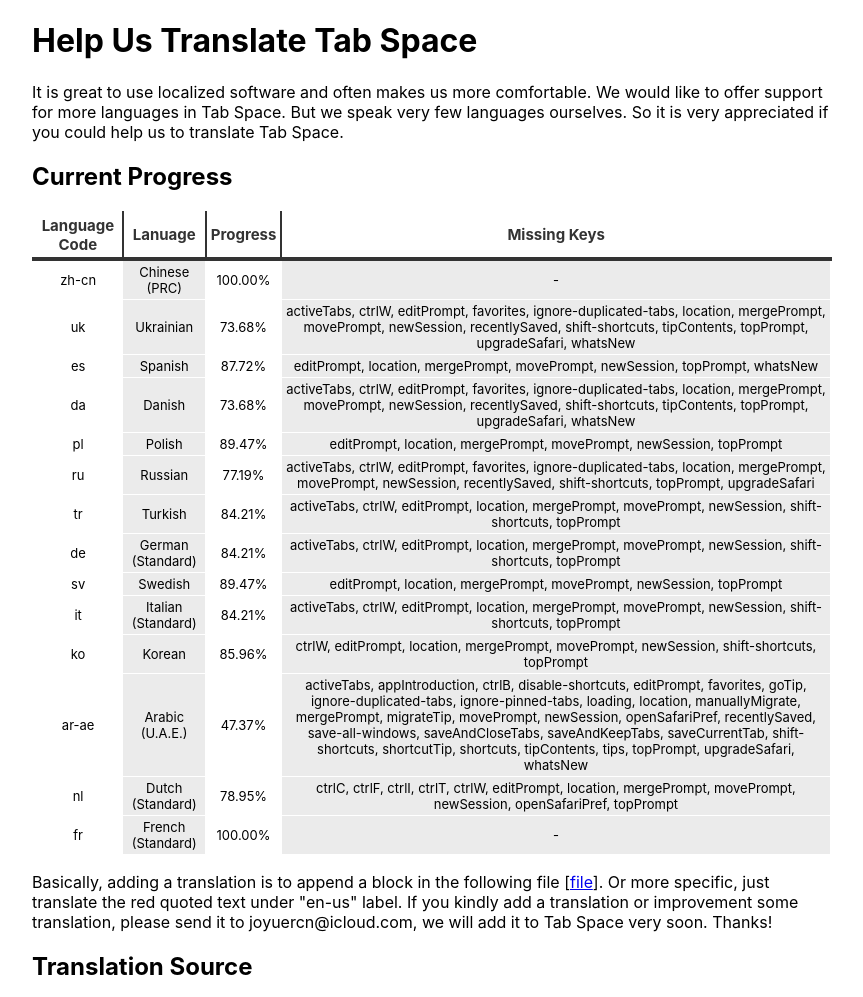
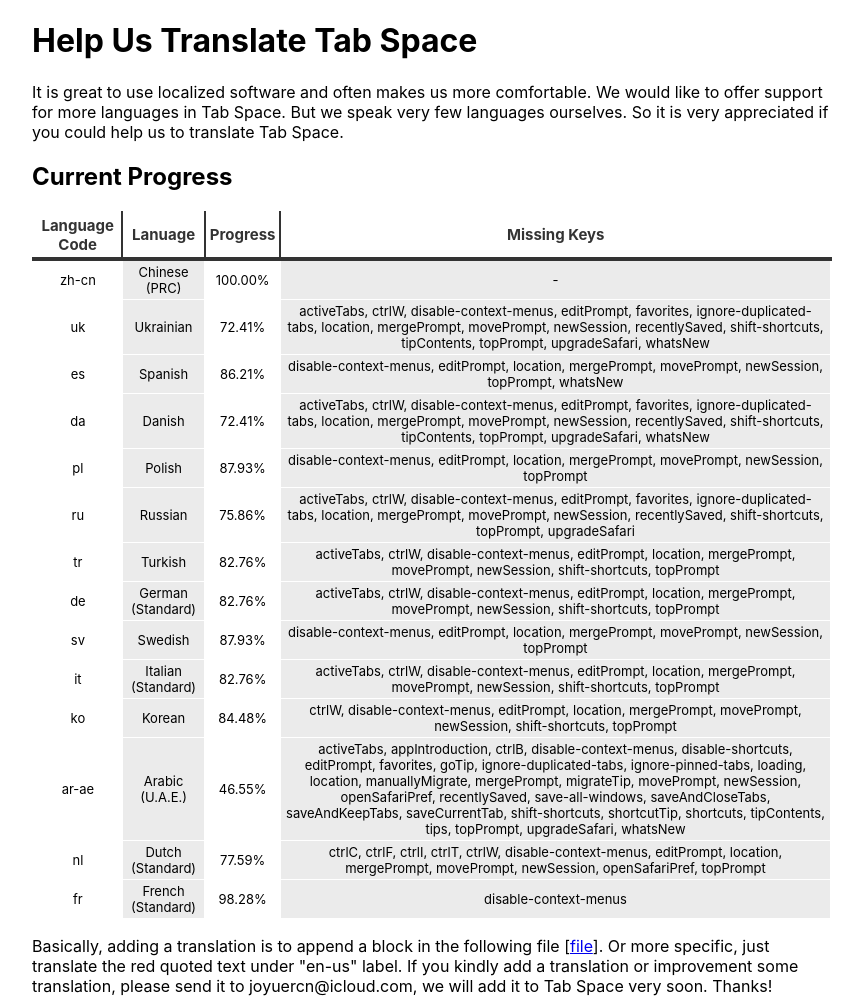
Before and after one commit to yuanzhoucq/Tab-Space, a Jekyll site: the page translate.html, which Jekyll copies as it is, in a window 1280 px wide, cut to the strip 0-997 px from the top of the page. Shown: the whole strip, without its empty margins (208-1071 px from the left). Built offline with Jekyll 4.4.1, drawn with Linux system fonts in a browser that asks for light colours.

Commit message:
hide context menus

```diff
--- a/admin/src/constants.js
+++ b/admin/src/constants.js
@@ -4,7 +4,8 @@
         "ignore-duplicated-tabs",
         "save-all-windows",
         "shift-shortcuts",
-        "disable-shortcuts"
+        "disable-shortcuts",
+        "disable-context-menus"
     ],
     preferredLanguageKey: "preferred-language",
     languages: [
--- a/admin/src/lang.json
+++ b/admin/src/lang.json
@@ -42,6 +42,7 @@
         "save-all-windows": "Save tabs from all windows",
         "shift-shortcuts": "Trigger shortcuts with Ctrl + Shift",
         "disable-shortcuts": "Disable shortcuts",
+        "disable-context-menus": "Disable context menus",
         "shortcuts": "Shortcuts",
         "shortcutTip": "Note: shortcuts do not work when Safari address bar is empty.",
         "ctrlL": "Close left tabs",
@@ -107,6 +108,7 @@
         "save-all-windows": "点击时保存所有窗口的标签页",
         "shift-shortcuts": "使用 Ctrl + Shift 触发快捷键",
         "disable-shortcuts": "禁用快捷键",
+        "disable-context-menus": "禁用右键菜单",
         "shortcuts": "快捷键",
         "shortcutTip": "注意：Safari 地址栏为空时快捷键无法使用。",
         "ctrlL": "关闭左侧标签页",
--- a/translate.html
+++ b/translate.html
@@ -69,19 +69,19 @@
     translate Tab Space.</p>
   <h2>Current Progress</h2>
   <table class="greyGridTable"><thead><tr><th class="lang-th">Language Code</th><th class="name-th">Lanuage</th><th class="progress-th">Progress</th><th class="missingkeys-th">Missing Keys</th></tr></thead><tbody ><tr ><td class="lang-td td_text">zh-cn</td><td class="name-td td_text">Chinese (PRC)</td><td class="progress-td td_text">100.00%</td><td class="missingkeys-td td_text">-</td></tr>
-<tr ><td class="lang-td td_text">uk</td><td class="name-td td_text">Ukrainian</td><td class="progress-td td_text">73.68%</td><td class="missingkeys-td td_text">activeTabs, ctrlW, editPrompt, favorites, ignore-duplicated-tabs, location, mergePrompt, movePrompt, newSession, recentlySaved, shift-shortcuts, tipContents, topPrompt, upgradeSafari, whatsNew</td></tr>
-<tr ><td class="lang-td td_text">es</td><td class="name-td td_text">Spanish</td><td class="progress-td td_text">87.72%</td><td class="missingkeys-td td_text">editPrompt, location, mergePrompt, movePrompt, newSession, topPrompt, whatsNew</td></tr>
-<tr ><td class="lang-td td_text">da</td><td class="name-td td_text">Danish</td><td class="progress-td td_text">73.68%</td><td class="missingkeys-td td_text">activeTabs, ctrlW, editPrompt, favorites, ignore-duplicated-tabs, location, mergePrompt, movePrompt, newSession, recentlySaved, shift-shortcuts, tipContents, topPrompt, upgradeSafari, whatsNew</td></tr>
-<tr ><td class="lang-td td_text">pl</td><td class="name-td td_text">Polish</td><td class="progress-td td_text">89.47%</td><td class="missingkeys-td td_text">editPrompt, location, mergePrompt, movePrompt, newSession, topPrompt</td></tr>
-<tr ><td class="lang-td td_text">ru</td><td class="name-td td_text">Russian</td><td class="progress-td td_text">77.19%</td><td class="missingkeys-td td_text">activeTabs, ctrlW, editPrompt, favorites, ignore-duplicated-tabs, location, mergePrompt, movePrompt, newSession, recentlySaved, shift-shortcuts, topPrompt, upgradeSafari</td></tr>
-<tr ><td class="lang-td td_text">tr</td><td class="name-td td_text">Turkish</td><td class="progress-td td_text">84.21%</td><td class="missingkeys-td td_text">activeTabs, ctrlW, editPrompt, location, mergePrompt, movePrompt, newSession, shift-shortcuts, topPrompt</td></tr>
-<tr ><td class="lang-td td_text">de</td><td class="name-td td_text">German (Standard)</td><td class="progress-td td_text">84.21%</td><td class="missingkeys-td td_text">activeTabs, ctrlW, editPrompt, location, mergePrompt, movePrompt, newSession, shift-shortcuts, topPrompt</td></tr>
-<tr ><td class="lang-td td_text">sv</td><td class="name-td td_text">Swedish</td><td class="progress-td td_text">89.47%</td><td class="missingkeys-td td_text">editPrompt, location, mergePrompt, movePrompt, newSession, topPrompt</td></tr>
-<tr ><td class="lang-td td_text">it</td><td class="name-td td_text">Italian (Standard)</td><td class="progress-td td_text">84.21%</td><td class="missingkeys-td td_text">activeTabs, ctrlW, editPrompt, location, mergePrompt, movePrompt, newSession, shift-shortcuts, topPrompt</td></tr>
-<tr ><td class="lang-td td_text">ko</td><td class="name-td td_text">Korean</td><td class="progress-td td_text">85.96%</td><td class="missingkeys-td td_text">ctrlW, editPrompt, location, mergePrompt, movePrompt, newSession, shift-shortcuts, topPrompt</td></tr>
-<tr ><td class="lang-td td_text">ar-ae</td><td class="name-td td_text">Arabic (U.A.E.)</td><td class="progress-td td_text">47.37%</td><td class="missingkeys-td td_text">activeTabs, appIntroduction, ctrlB, disable-shortcuts, editPrompt, favorites, goTip, ignore-duplicated-tabs, ignore-pinned-tabs, loading, location, manuallyMigrate, mergePrompt, migrateTip, movePrompt, newSession, openSafariPref, recentlySaved, save-all-windows, saveAndCloseTabs, saveAndKeepTabs, saveCurrentTab, shift-shortcuts, shortcutTip, shortcuts, tipContents, tips, topPrompt, upgradeSafari, whatsNew</td></tr>
-<tr ><td class="lang-td td_text">nl</td><td class="name-td td_text">Dutch (Standard)</td><td class="progress-td td_text">78.95%</td><td class="missingkeys-td td_text">ctrlC, ctrlF, ctrlI, ctrlT, ctrlW, editPrompt, location, mergePrompt, movePrompt, newSession, openSafariPref, topPrompt</td></tr>
-<tr ><td class="lang-td td_text">fr</td><td class="name-td td_text">French (Standard)</td><td class="progress-td td_text">100.00%</td><td class="missingkeys-td td_text">-</td></tr></tbody></table>
+<tr ><td class="lang-td td_text">uk</td><td class="name-td td_text">Ukrainian</td><td class="progress-td td_text">72.41%</td><td class="missingkeys-td td_text">activeTabs, ctrlW, disable-context-menus, editPrompt, favorites, ignore-duplicated-tabs, location, mergePrompt, movePrompt, newSession, recentlySaved, shift-shortcuts, tipContents, topPrompt, upgradeSafari, whatsNew</td></tr>
+<tr ><td class="lang-td td_text">es</td><td class="name-td td_text">Spanish</td><td class="progress-td td_text">86.21%</td><td class="missingkeys-td td_text">disable-context-menus, editPrompt, location, mergePrompt, movePrompt, newSession, topPrompt, whatsNew</td></tr>
+<tr ><td class="lang-td td_text">da</td><td class="name-td td_text">Danish</td><td class="progress-td td_text">72.41%</td><td class="missingkeys-td td_text">activeTabs, ctrlW, disable-context-menus, editPrompt, favorites, ignore-duplicated-tabs, location, mergePrompt, movePrompt, newSession, recentlySaved, shift-shortcuts, tipContents, topPrompt, upgradeSafari, whatsNew</td></tr>
+<tr ><td class="lang-td td_text">pl</td><td class="name-td td_text">Polish</td><td class="progress-td td_text">87.93%</td><td class="missingkeys-td td_text">disable-context-menus, editPrompt, location, mergePrompt, movePrompt, newSession, topPrompt</td></tr>
+<tr ><td class="lang-td td_text">ru</td><td class="name-td td_text">Russian</td><td class="progress-td td_text">75.86%</td><td class="missingkeys-td td_text">activeTabs, ctrlW, disable-context-menus, editPrompt, favorites, ignore-duplicated-tabs, location, mergePrompt, movePrompt, newSession, recentlySaved, shift-shortcuts, topPrompt, upgradeSafari</td></tr>
+<tr ><td class="lang-td td_text">tr</td><td class="name-td td_text">Turkish</td><td class="progress-td td_text">82.76%</td><td class="missingkeys-td td_text">activeTabs, ctrlW, disable-context-menus, editPrompt, location, mergePrompt, movePrompt, newSession, shift-shortcuts, topPrompt</td></tr>
+<tr ><td class="lang-td td_text">de</td><td class="name-td td_text">German (Standard)</td><td class="progress-td td_text">82.76%</td><td class="missingkeys-td td_text">activeTabs, ctrlW, disable-context-menus, editPrompt, location, mergePrompt, movePrompt, newSession, shift-shortcuts, topPrompt</td></tr>
+<tr ><td class="lang-td td_text">sv</td><td class="name-td td_text">Swedish</td><td class="progress-td td_text">87.93%</td><td class="missingkeys-td td_text">disable-context-menus, editPrompt, location, mergePrompt, movePrompt, newSession, topPrompt</td></tr>
+<tr ><td class="lang-td td_text">it</td><td class="name-td td_text">Italian (Standard)</td><td class="progress-td td_text">82.76%</td><td class="missingkeys-td td_text">activeTabs, ctrlW, disable-context-menus, editPrompt, location, mergePrompt, movePrompt, newSession, shift-shortcuts, topPrompt</td></tr>
+<tr ><td class="lang-td td_text">ko</td><td class="name-td td_text">Korean</td><td class="progress-td td_text">84.48%</td><td class="missingkeys-td td_text">ctrlW, disable-context-menus, editPrompt, location, mergePrompt, movePrompt, newSession, shift-shortcuts, topPrompt</td></tr>
+<tr ><td class="lang-td td_text">ar-ae</td><td class="name-td td_text">Arabic (U.A.E.)</td><td class="progress-td td_text">46.55%</td><td class="missingkeys-td td_text">activeTabs, appIntroduction, ctrlB, disable-context-menus, disable-shortcuts, editPrompt, favorites, goTip, ignore-duplicated-tabs, ignore-pinned-tabs, loading, location, manuallyMigrate, mergePrompt, migrateTip, movePrompt, newSession, openSafariPref, recentlySaved, save-all-windows, saveAndCloseTabs, saveAndKeepTabs, saveCurrentTab, shift-shortcuts, shortcutTip, shortcuts, tipContents, tips, topPrompt, upgradeSafari, whatsNew</td></tr>
+<tr ><td class="lang-td td_text">nl</td><td class="name-td td_text">Dutch (Standard)</td><td class="progress-td td_text">77.59%</td><td class="missingkeys-td td_text">ctrlC, ctrlF, ctrlI, ctrlT, ctrlW, disable-context-menus, editPrompt, location, mergePrompt, movePrompt, newSession, openSafariPref, topPrompt</td></tr>
+<tr ><td class="lang-td td_text">fr</td><td class="name-td td_text">French (Standard)</td><td class="progress-td td_text">98.28%</td><td class="missingkeys-td td_text">disable-context-menus</td></tr></tbody></table>
 
   <p>Basically, adding a translation is to append a block in the following file [<a
       href="https://github.com/yuanzhoucq/Tab-Space/blob/master/admin/src/lang.json">file</a>]. Or more specific, just
```
